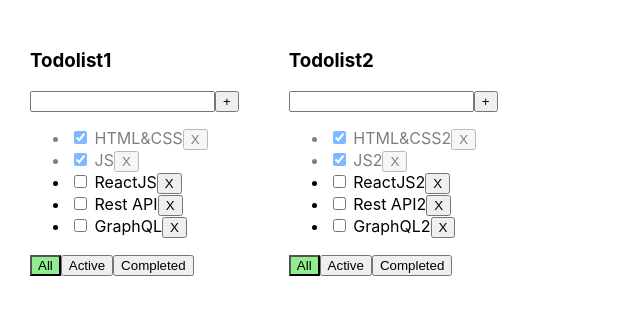
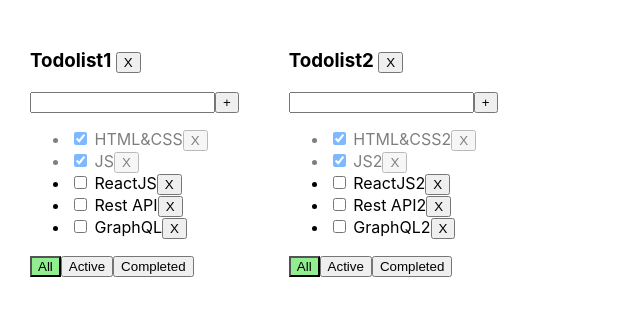
Before and after one commit to kdobrovolsky/todolistDraft, a React (Vite) app: page / in a window 1280 px wide. Shown: the top 316 px of the page, without its empty margins (0-640 px from the left). Built offline with nearby package versions, Linux system fonts and the light colour scheme.

Commit message:
Added function changeTaskStatus and function deleteTodolist

```diff
--- a/src/App.tsx
+++ b/src/App.tsx
@@ -58,9 +58,14 @@ export const App = () => {
     setTasks({...tasks, [todolistID]:[newTask, ...tasks[todolistID]]});
   };
 
-  const onChangeTaskStatus = (taskId: string, isDone: boolean) => {
+  const onChangeTaskStatus = (todolistID: string,taskId: string, isDone: boolean) => {
     // setTasks(tasks.map((t) => (t.id === taskId ? { ...t, isDone } : t)));
+    setTasks({...tasks, [todolistID]: tasks[todolistID].map(t=> t.id === taskId ? {...t, isDone}: t)})
   };
+
+  const deleteTodolist = (todolistID:string) => {
+    setTodolists(todolists.filter(t=> t.id !== todolistID))
+  }
 
   return (
     <div className="app">
@@ -85,6 +90,7 @@ export const App = () => {
             changeFilter={changeFilter}
             createTasks={createTasks}
             onChangeTaskStatus={onChangeTaskStatus}
+            deleteTodolist = {deleteTodolist}
           />
         );
       })}
--- a/src/components/TodoListItem.tsx
+++ b/src/components/TodoListItem.tsx
@@ -16,7 +16,8 @@ export type TodolistItemPropsType = {
   deleteTasks: (todolistID: string,taskId: string) => void;
   changeFilter: (todolistID: string,filter: FilterValues) => void;
   createTasks: (todolistID: string,title: string) => void;
-  onChangeTaskStatus: (taksId: string, isDone: boolean) => void;
+  onChangeTaskStatus: (todolistID: string,taksId: string, isDone: boolean) => void;
+  deleteTodolist: (todolistID: string) =>  void
 };
 
 export const TodolistItem = ({
@@ -28,6 +29,7 @@ export const TodolistItem = ({
   deleteTasks,
   changeFilter,
   onChangeTaskStatus,
+  deleteTodolist,
 }: TodolistItemPropsType) => {
   const [taskTitle, setTaskTitle] = useState("");
   const [error, setError] = useState<string | null>(null);
@@ -62,7 +64,7 @@ export const TodolistItem = ({
 
   return (
     <div>
-      <h3>{title}</h3>
+      <h3>{title} <Button title={"X"} onClick={()=>deleteTodolist(id)}/></h3>
       <div>
         <input
           value={taskTitle}
@@ -87,7 +89,7 @@ export const TodolistItem = ({
               e: ChangeEvent<HTMLInputElement>
             ) => {
               const newStatusValue = e.currentTarget.checked;
-              onChangeTaskStatus(task.id, newStatusValue);
+              onChangeTaskStatus(id,task.id, newStatusValue);
             };
 
             return (
```
